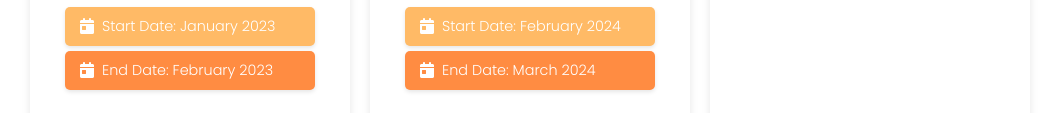
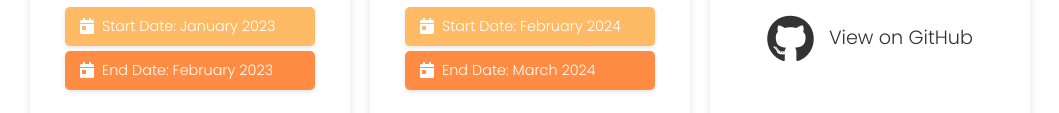
Before and after one commit to topcunht/topcunht.github.io, a plain HTML site: page index.html in a window 1280 px wide. Shown: the part 2152-2265 px from the top of the page, without its empty margins (110-1169 px from the left). Drawn offline with nearby package versions, Linux system fonts and the light colour scheme.

Commit message:
projects and css fixed

```diff
--- a/index.html
+++ b/index.html
@@ -177,7 +177,7 @@
                     </div>
                 </a>
             </div>
-            <div class="card" id="covid-data"></div>
+            <div class="card" id="covid-data">
                 <a href="#" data-modal="covid-modal">
                     <img src="images/sql.png" alt="GitHub">
                     <div class="card-content">
@@ -185,6 +185,11 @@
                         <p>Covid-19</p>
                     </div>
                 </a>
+                <div class="card-icons">
+                    <a href="https://github.com/topcunht/PortfolioProject_Covid-19" target="_blank" aria-label="GitHub Repository">
+                        <i class="fab fa-github"></i> View on GitHub
+                    </a>
+                </div>
             </div>
         </div>
     </section>
--- a/styles.css
+++ b/styles.css
@@ -1190,3 +1190,18 @@ section h2 {
     width: 50%; /* Adjust this value as needed */
     height: auto; /* Maintain aspect ratio */
 }
+
+.card-icons i {
+    font-size: 3rem; /* Increased size of the icon */
+    display: inline-block;
+    vertical-align: middle; /* Align the icon with the text vertically */
+    margin-right: 10px; /* Add spacing between icon and text */
+}
+
+.card-icons a {
+    font-size: 1.2rem; /* Adjust text size as needed */
+    display: inline-block;
+    vertical-align: middle;
+    position: relative; /* Add this line */
+    top: 70px; /* Adjust position */
+}
```
